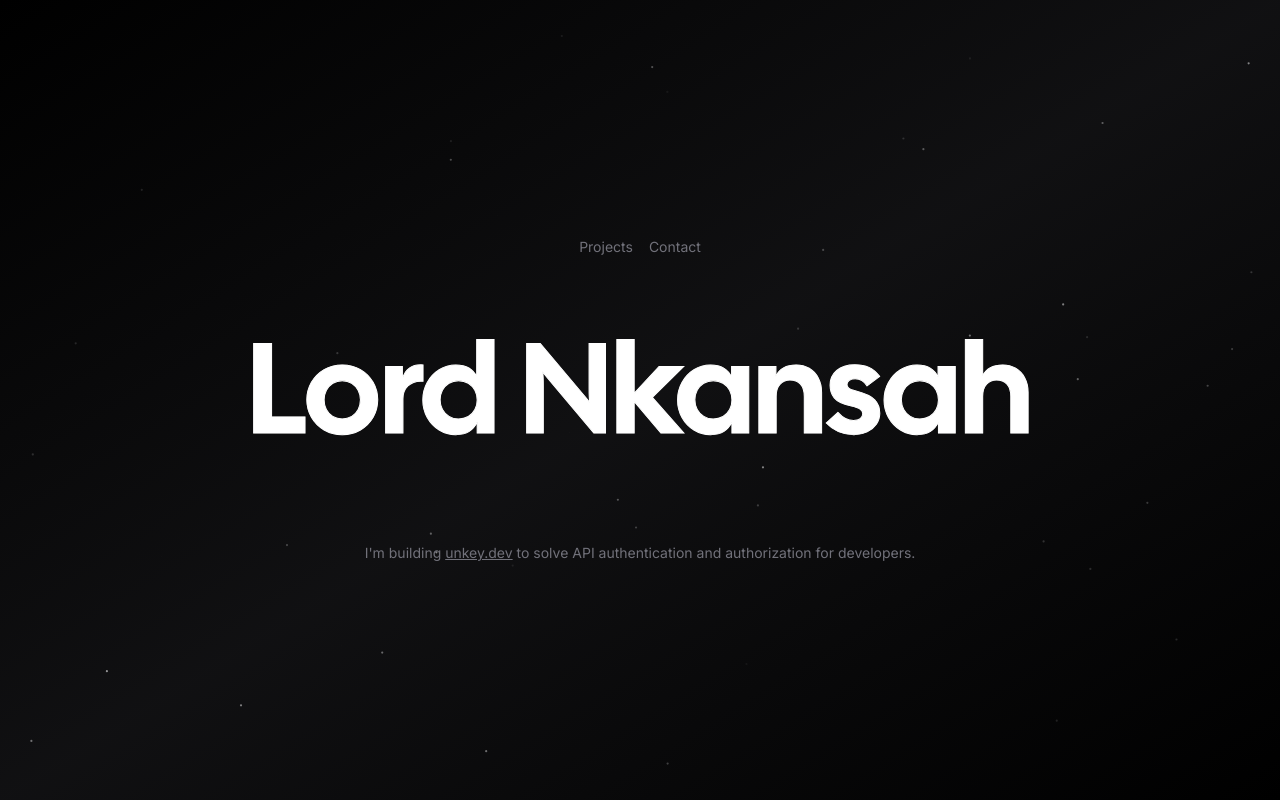
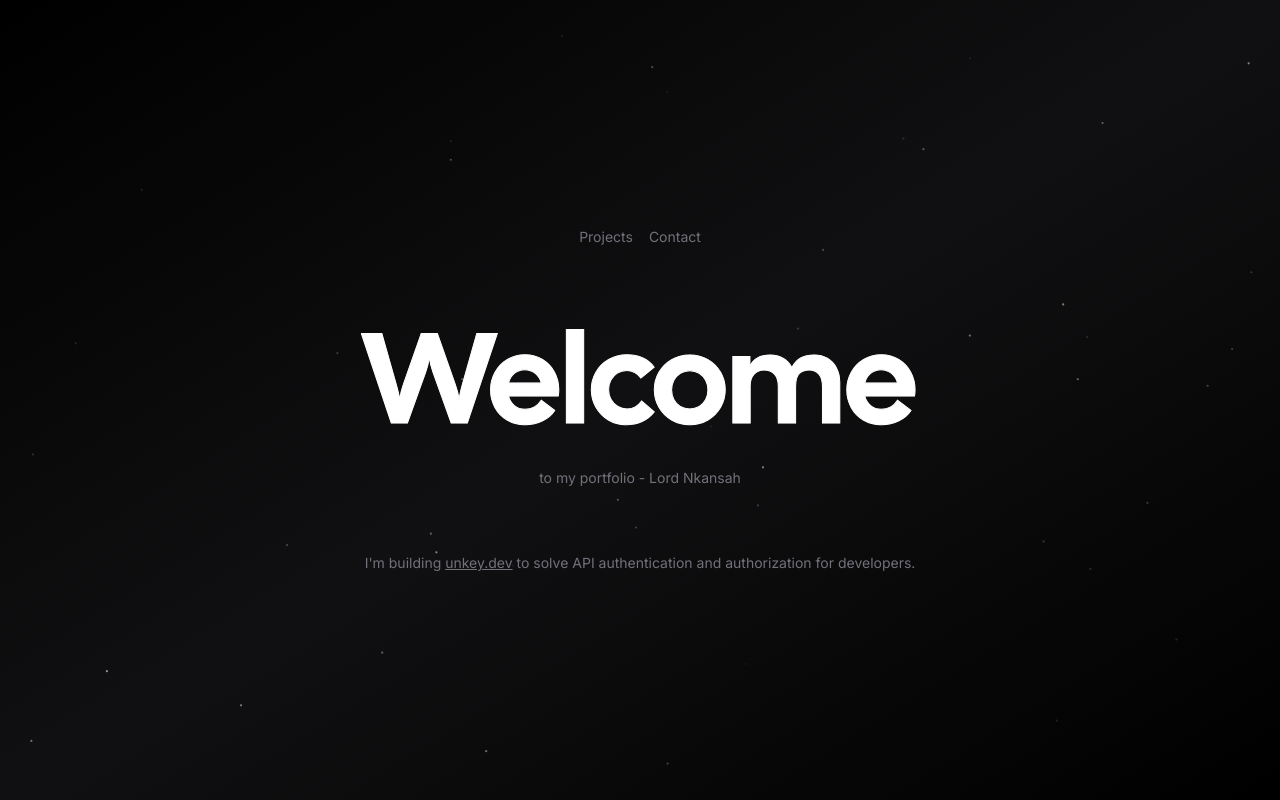
Before and after one commit to nkansah158/nextjs-portfolio-pageview-counter, a Next.js app: page / in a window 1280 px wide. Built offline with nearby package versions, Linux system fonts and the light colour scheme; no server answers; what tailwindcss-debug-screens would draw is missing.

Commit message:
Update page.tsx

```diff
--- a/app/page.tsx
+++ b/app/page.tsx
@@ -29,8 +29,11 @@ export default function Home() {
         quantity={100}
       />
       <h1 className="py-3.5 px-0.5 z-10 text-4xl text-transparent duration-1000 bg-white cursor-default text-edge-outline animate-title font-display sm:text-6xl md:text-9xl whitespace-nowrap bg-clip-text ">
-        Lord Nkansah
+        Welcome
       </h1>
+      <h2 className="text-sm text-zinc-500 ">
+          to my portfolio - Lord Nkansah
+        </h2>
 
       <div className="hidden w-screen h-px animate-glow md:block animate-fade-right bg-gradient-to-r from-zinc-300/0 via-zinc-300/50 to-zinc-300/0" />
       <div className="my-16 text-center animate-fade-in">
```
